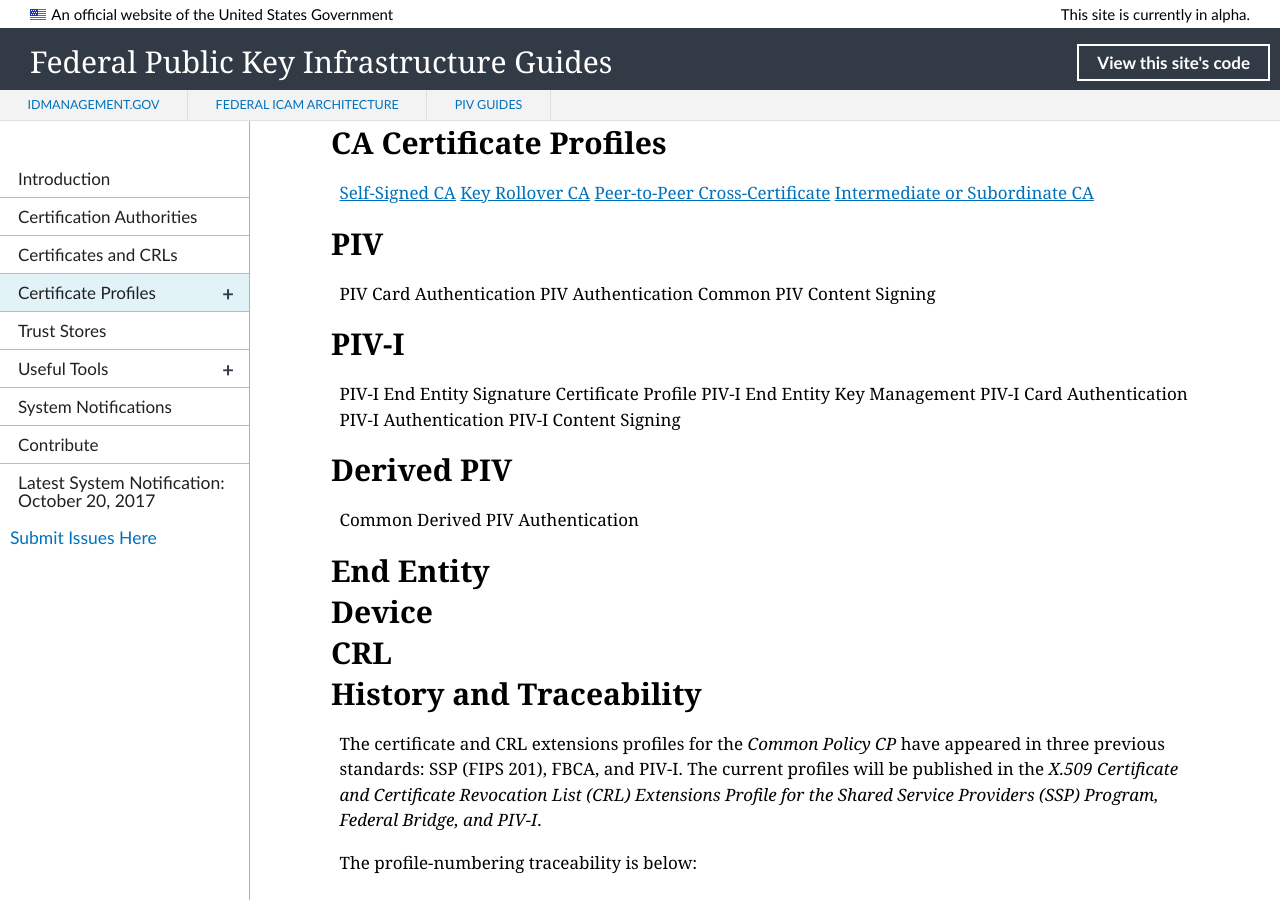
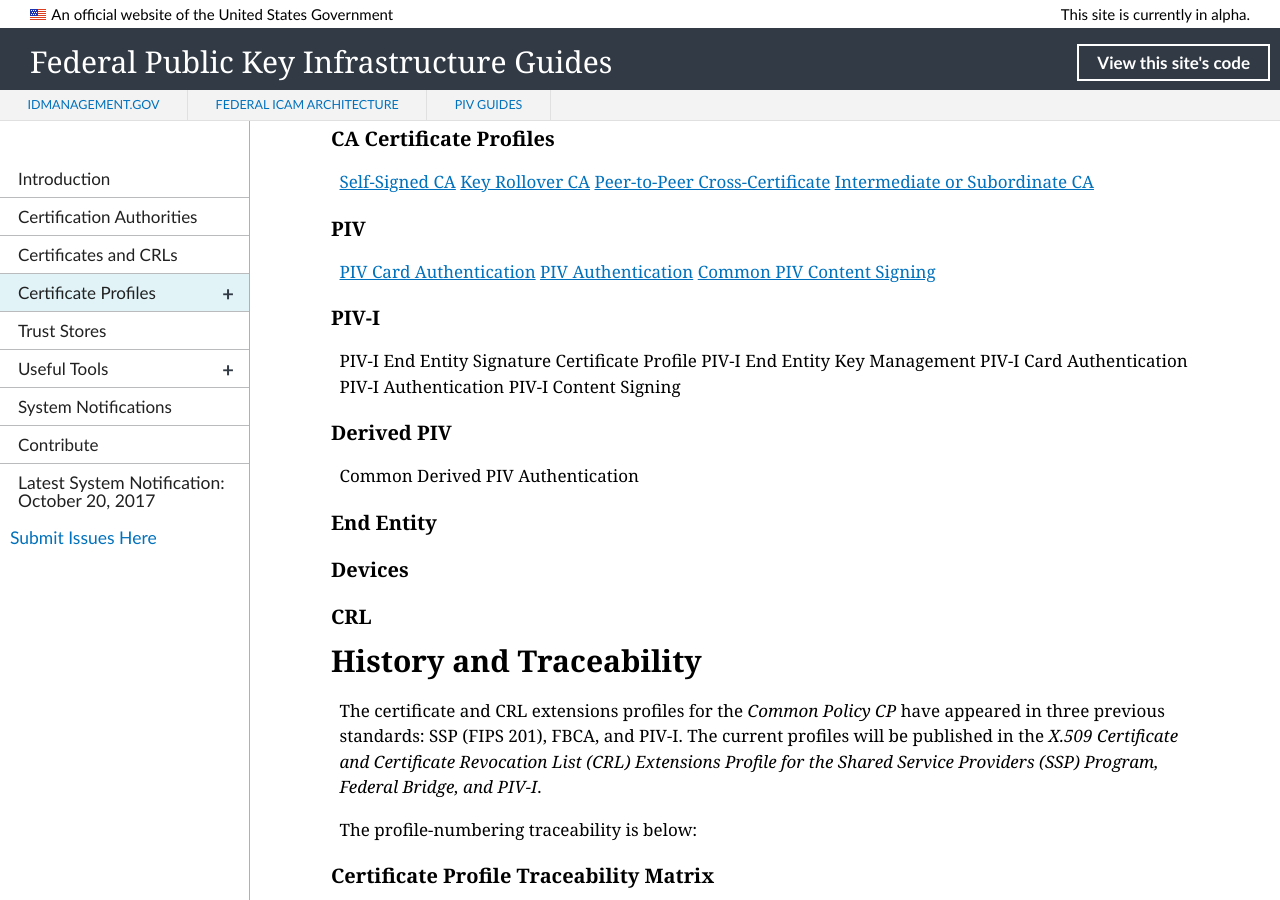
Before and after one commit to GSA/fpki-guides, a Jekyll site: the page built from pages/fpki_certificate_profiles.md, in a window 1280 px wide and 900 px high, scrolled down 450 px. Built offline with Jekyll 4.4.1, drawn with Linux system fonts in a browser that asks for light colours; nearby versions of some CDN libraries; library files that are not in the unit come from our copies.

Commit message:
Update fpki_certificate_profiles.md
Add links to profiles

```diff
--- a/pages/fpki_certificate_profiles.md
+++ b/pages/fpki_certificate_profiles.md
@@ -12,20 +12,21 @@
 
 * To find a certificate or CRL extensions profile, click the **+** on the left sidebar. Select your profile.
 
-## CA Certificate Profiles
+### CA Certificate Profiles
 
 [Self-Signed CA]({{ site.baseurl }}/profiles/selfsignedca/)
 [Key Rollover CA]({{ site.baseurl }}/profiles/keyrollover/)
 [Peer-to-Peer Cross-Certificate]({{ site.baseurl }}/profiles/p2pcrosscert/)
 [Intermediate or Subordinate CA]({{ site.baseurl }}/profiles/intorsubca/)
 
-## PIV
+### PIV
 
-PIV Card Authentication
-PIV Authentication
-Common PIV Content Signing
+[PIV Card Authentication]({{ site.baseurl }}/profiles/pivcardauth/)
+[PIV Authentication]({{ site.baseurl }}/profiles/pivauth/)
+[Common PIV Content Signing]({{ site.baseurl }}/profiles/commonpivcontentsign/)
 
-## PIV-I
+
+### PIV-I
 
 PIV-I End Entity Signature Certificate Profile
 PIV-I End Entity Key Management
@@ -33,15 +34,15 @@
 PIV-I Authentication
 PIV-I Content Signing
 
-## Derived PIV
+### Derived PIV
 
 Common Derived PIV Authentication
 
-## End Entity
+### End Entity
 
-## Device
+### Devices
 
-## CRL
+### CRL
 
 
 
```
